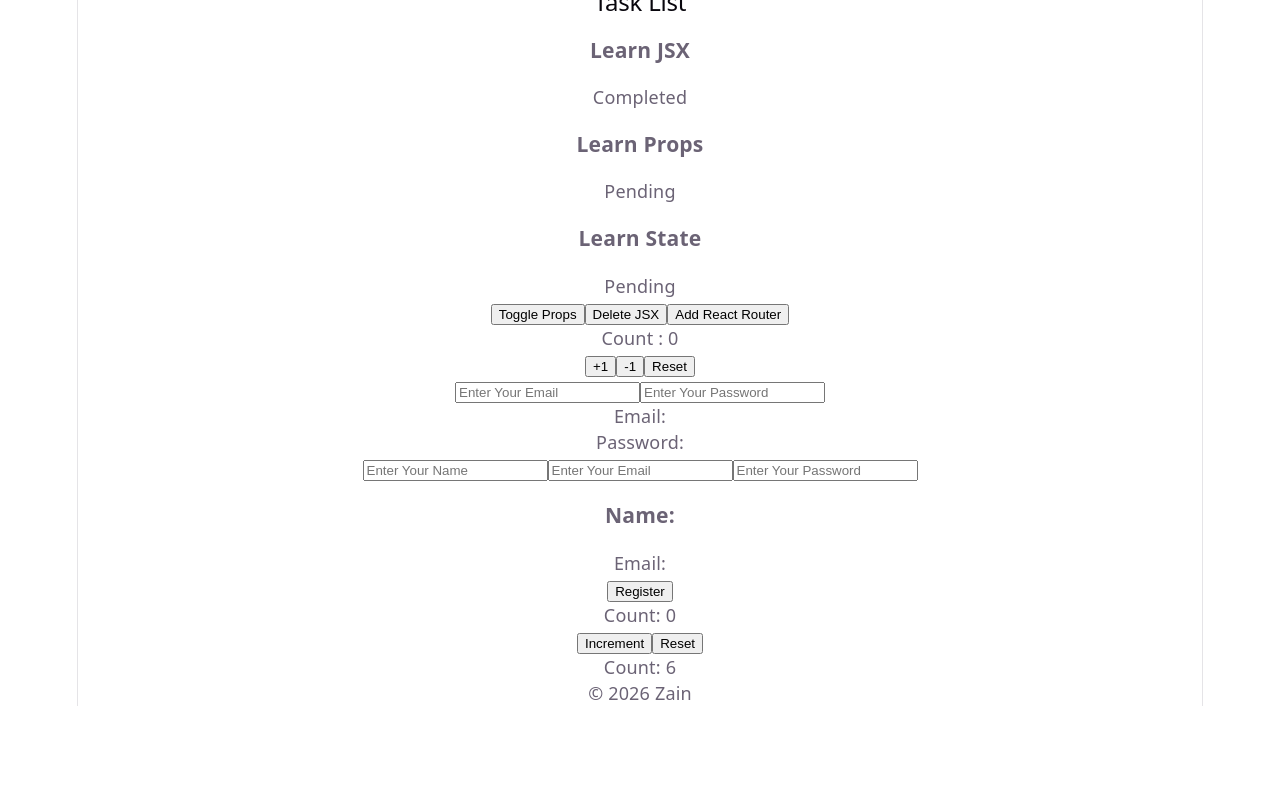
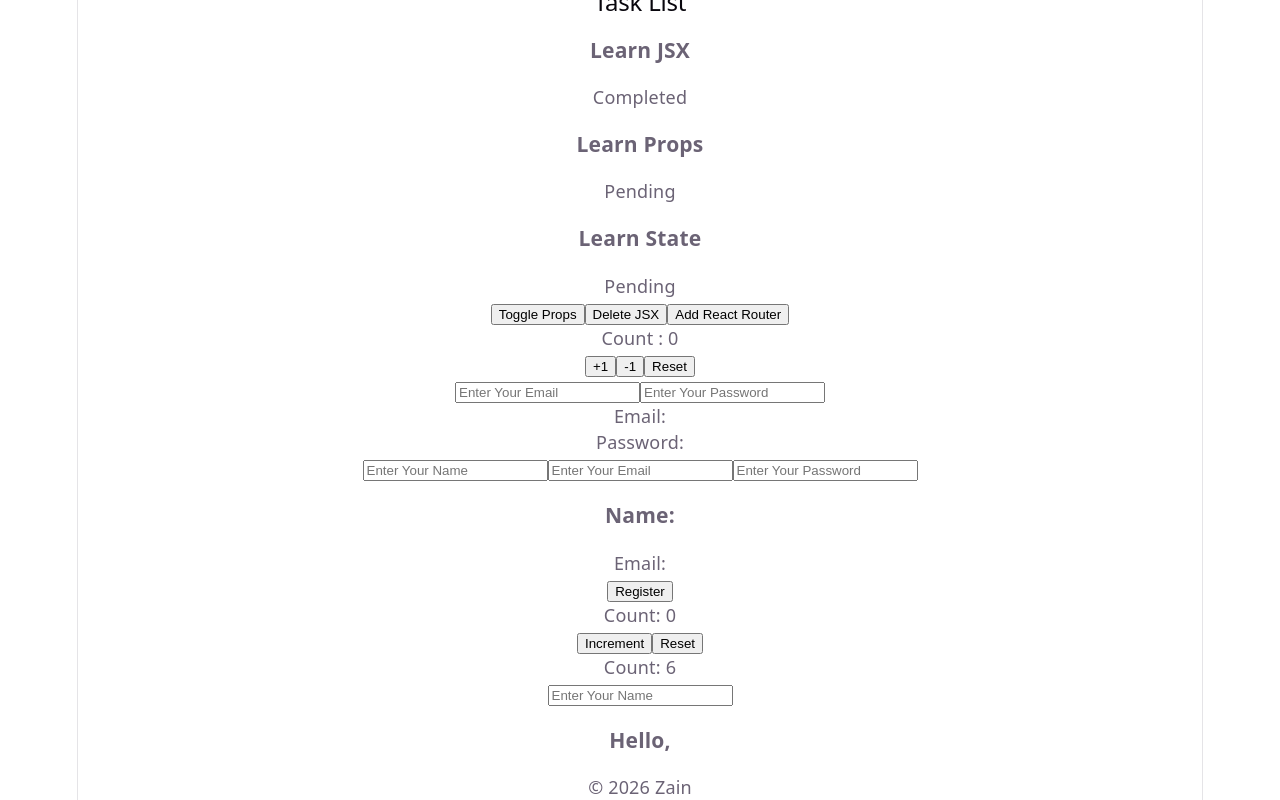
Before and after one commit to TheZainCode/react-mental-mode, a React (Vite) app: page / in a window 1280 px wide. Shown: the part 2430-3230 px from the top of the page. Before the commit the page ends 3136 px from the top, so only its background shows below. Built offline with nearby package versions, Linux system fonts and the light colour scheme.

Commit message:
feat: Add Persistent File using localstorage concept to App

```diff
--- a/src/App.jsx
+++ b/src/App.jsx
@@ -19,6 +19,7 @@ import LoginForm from './components/LoginForm.jsx';
 import RegisterForm from './components/RegisterForm.jsx';
 import DocumentTitle from './components/DocumentTitle.jsx';
 import Timer from './components/Timer.jsx';
+import PersistentName from './components/PersistentName.jsx';
 
 function App() {
   const [count, setCount]=useState(0);
@@ -71,6 +72,7 @@ function handleReset(){
         <RegisterForm />
         <DocumentTitle />
         <Timer />
+        <PersistentName />
       </main>
       <Footer />
     </>
--- /dev/null
+++ b/src/components/PersistentName.jsx
@@ -0,0 +1,19 @@
+import { useState, useEffect } from "react";
+function PersistentName(){
+    const [name, setName]=useState(()=>{
+        return localStorage.getItem("name") || "";
+    });
+    useEffect(()=>{
+        localStorage.setItem("name",name)
+    },[name]);
+    function handleName(event){
+        setName(event.target.value)
+    }
+    return(
+    <section>
+        <input type="text" value={name} onChange={handleName} placeholder="Enter Your Name" />
+        <h3>Hello, {name}</h3>
+    </section>
+    )
+}
+export default PersistentName;
```
